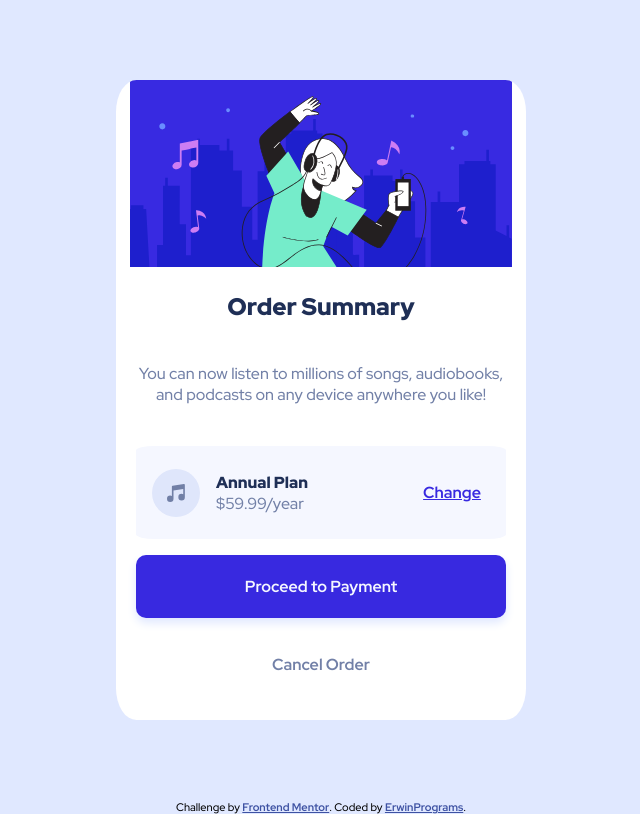
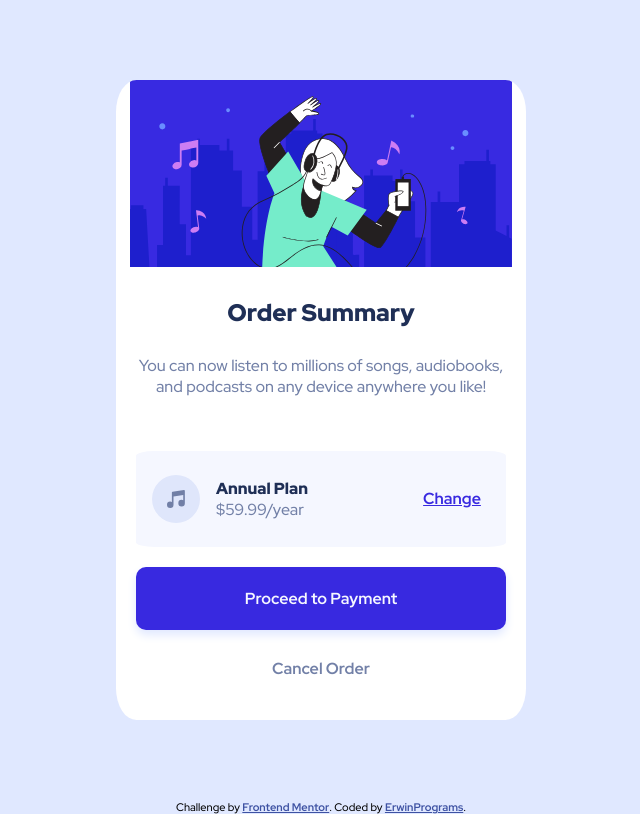
Before and after one commit to ErwinPrograms/frontendmentor-order-summary-component, a plain HTML site: page index.html in a window 1280 px wide. Shown: the whole page, without its empty margins (319-959 px from the left). Drawn offline with Linux system fonts and the light colour scheme.

Commit message:
Modify spacing within component

```diff
--- a/assets/css/styles.css
+++ b/assets/css/styles.css
@@ -64,7 +64,7 @@ a {
     flex-grow: 1;
 
     margin: 0;
-    padding: 1em 0;
+    padding-top: 1.25em;
 }
 
 .order-description {
@@ -72,7 +72,7 @@ a {
     text-align: center;
 
     margin: 0;
-    padding: .5em 0 1em;
+    padding: 1em 0 1.25em;
 }
 
 .plan-info {
@@ -130,14 +130,14 @@ a {
     flex-grow: 1.5;
     min-height: 10%;
     width: 100%;
-    margin: .5em 0;
+    margin: .25em 0;
 
     font-weight: 700;
     font-size: 1em;
 }
 
 .payment-btn {
-    margin-top: 1em;
+    margin-top: 1.25em;
 
     background-color: var(--primary-two);
     color: var(--neutral-pale);
```
